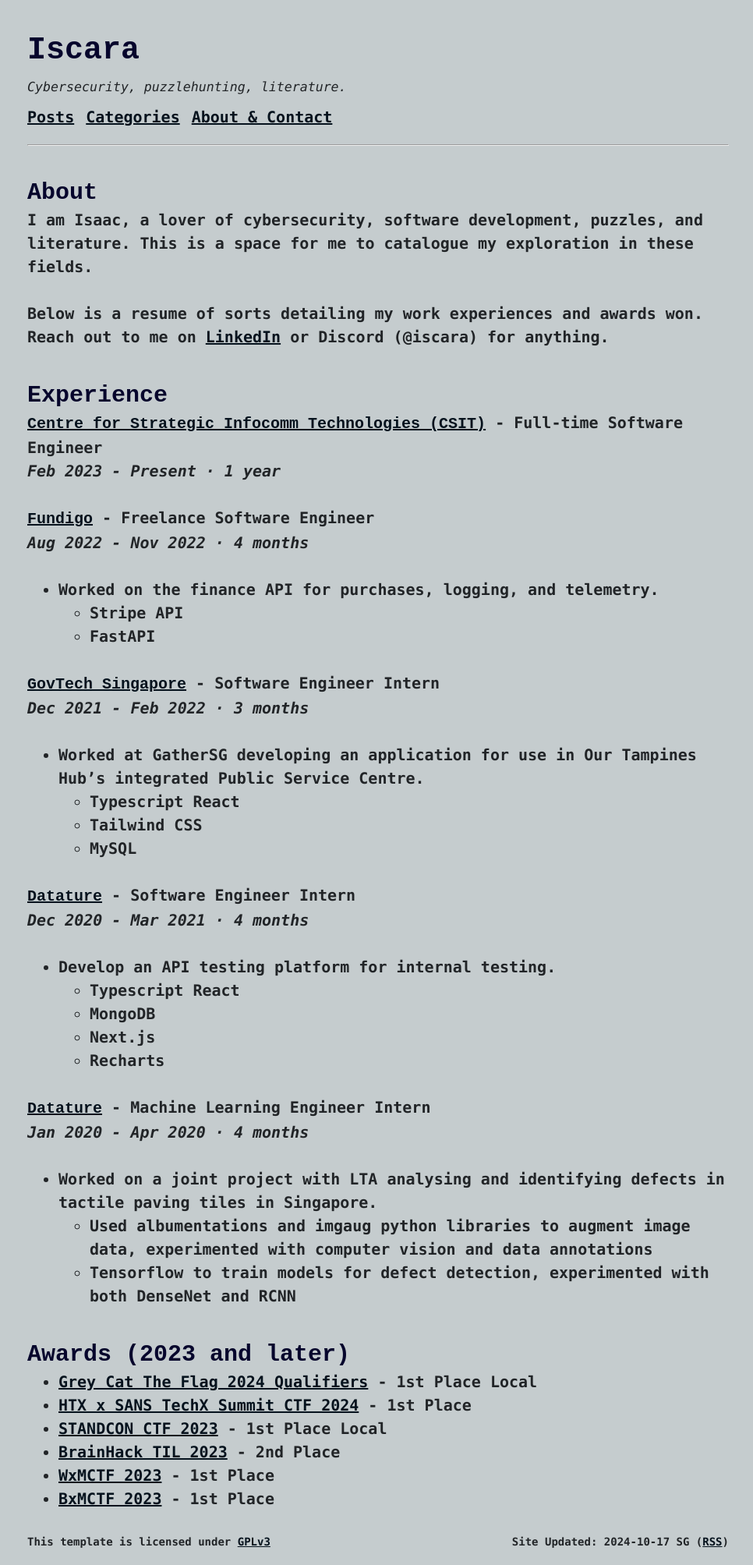
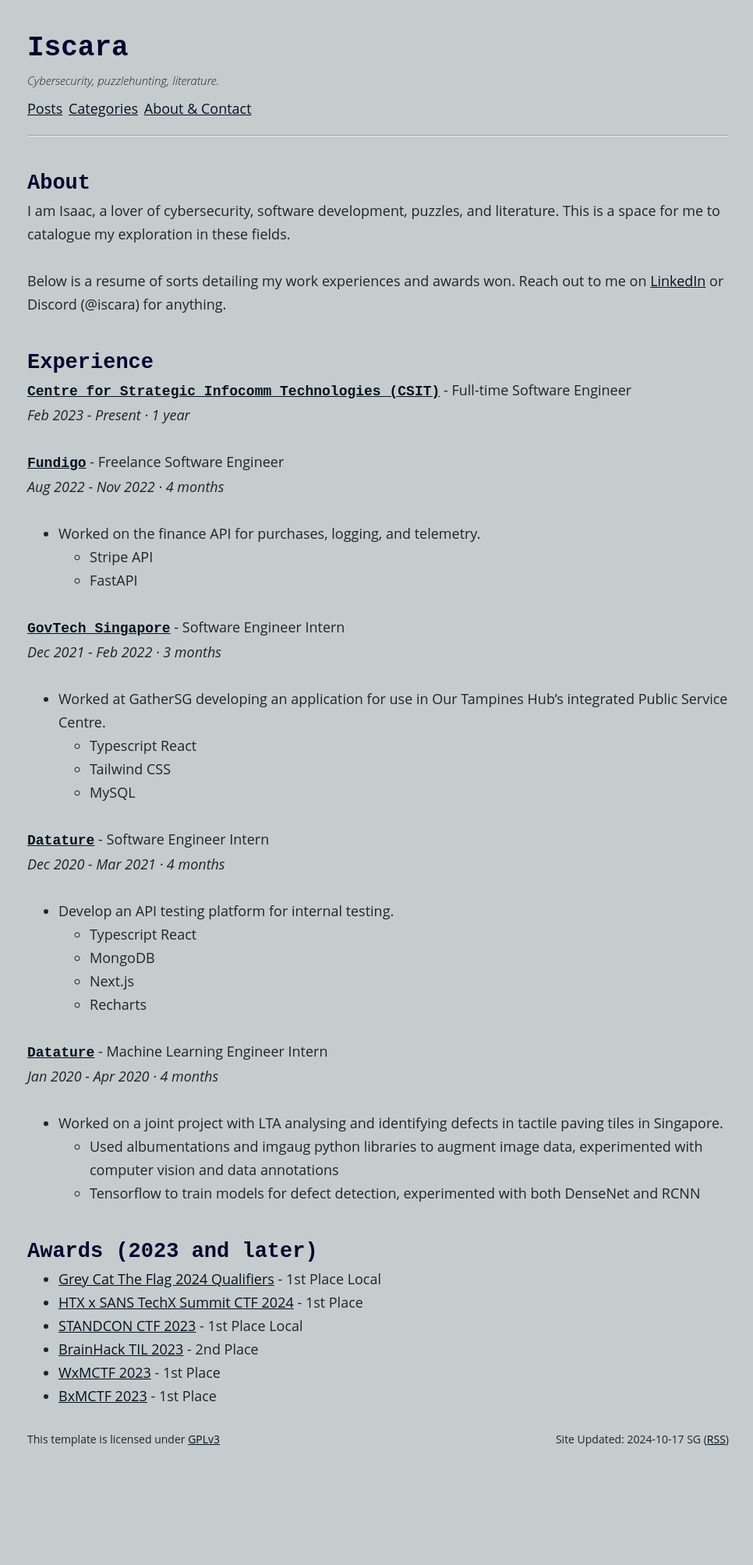
Before and after one commit to Iscaraca/Iscaraca.github.io, a Jekyll site: the page built from index.md, in a window 1280 px wide. Shown: the whole page at 78% size, without its empty margins (155-1121 px from the left). Built offline with Jekyll 4.4.1, drawn with Linux system fonts in a browser that asks for light colours; after the commit the page ends 1875 px from its top, so only the background shows below that.

Commit message:
fix: Change style

```diff
--- a/_sass/page.scss
+++ b/_sass/page.scss
@@ -1,12 +1,12 @@
 /* Style inspiration and settings adapted from https://github.com/jgthms/web-design-in-4-minutes*/
 /* Base */
 html {
-  font-size: 20px;
+  font-size: 18px;
 }
 /* 01 Font family */
 body {
-  font-family: "Consolas", monospace;
-  font-weight: 600;
+  font-family: "Open Sans", sans-serif;
+  font-weight: 500;
 }
 /* 03 Spacing */
 .padded {
```
